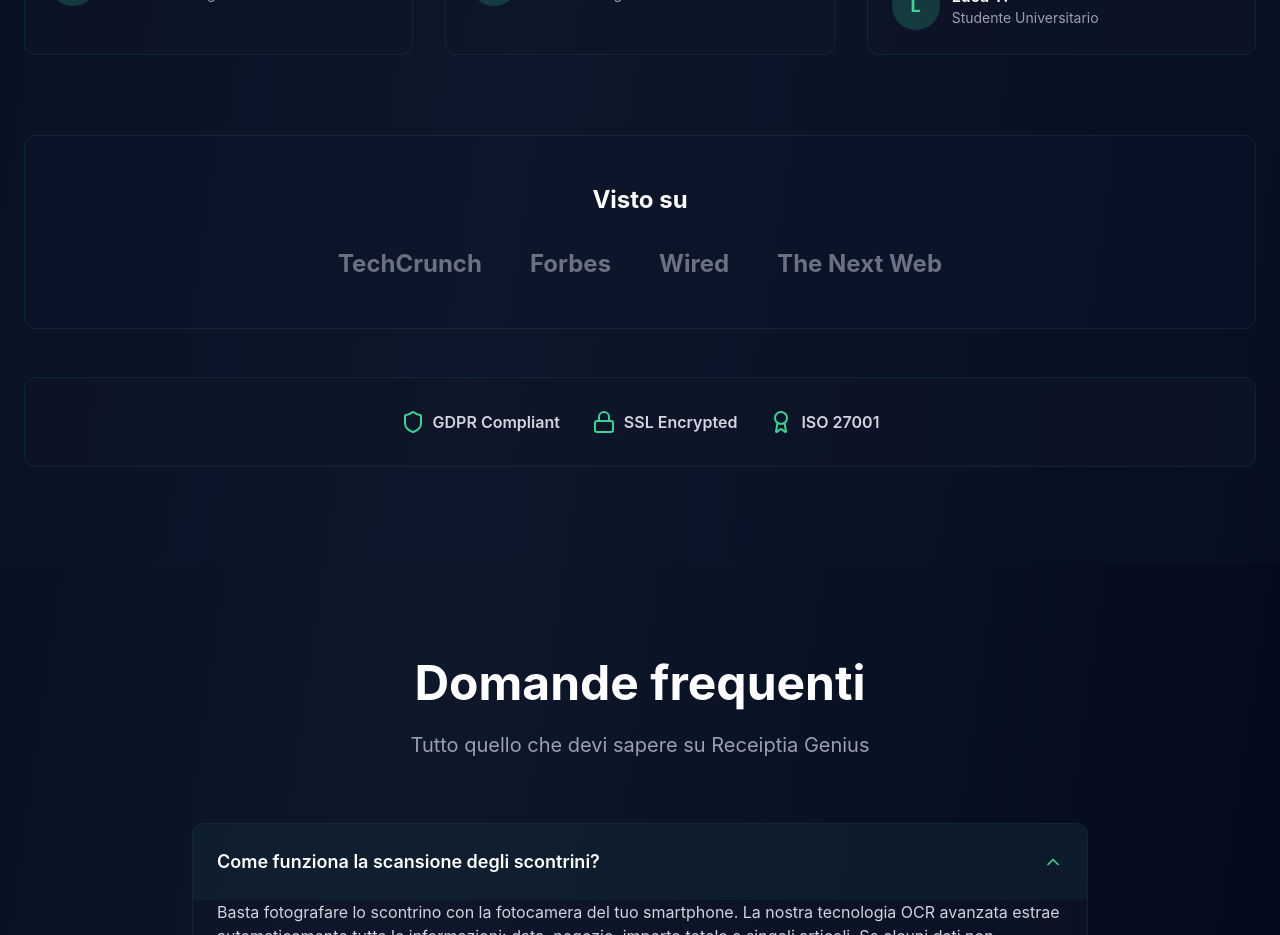
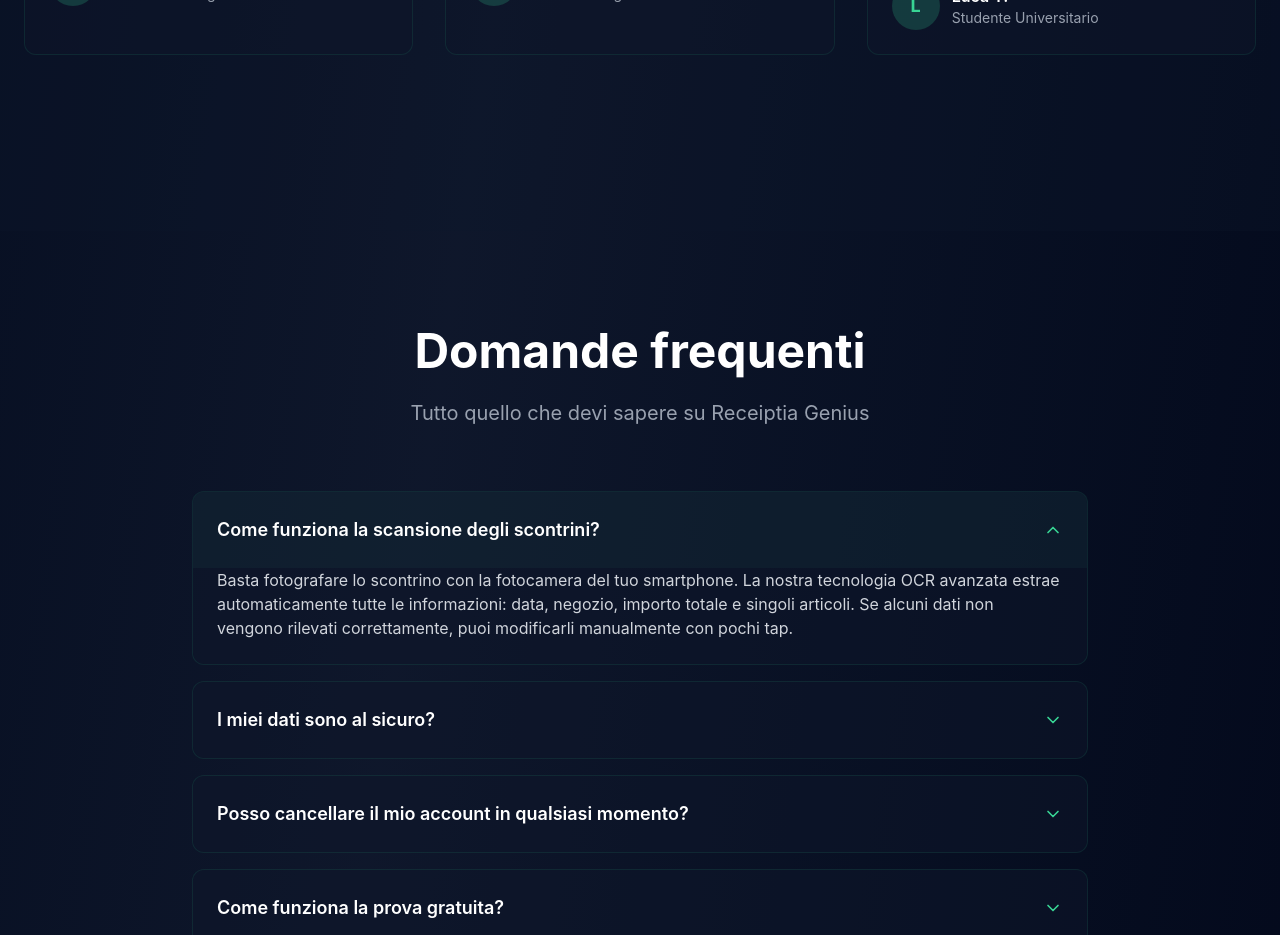
Before and after one commit to diegoaldighieri/Scrum, a Next.js app: page / in a window 1280 px wide. Shown: the part 5160-6095 px from the top of the page. Built offline with nearby package versions, Linux system fonts and the light colour scheme.

Commit message:
sistemato roba che non abbiamo

```diff
--- a/src/components/Trust.tsx
+++ b/src/components/Trust.tsx
@@ -1,7 +1,6 @@
 "use client";
 
 import { Shield, Users, Award, Lock } from "lucide-react";
-import Image from "next/image";
 import { useTheme } from "@/contexts/ThemeContext";
 
 export default function Trust() {
@@ -167,66 +166,7 @@
               ))}
             </div>
           </div>
-
-          {/* Press Coverage */}
-          <div className={`text-center p-12 rounded-xl border ${
-              theme === 'dark'
-                  ? 'bg-slate-900/30 border-primary/10'
-                  : 'bg-gray-50 border-gray-200'
-          }`}>
-            <h3 className={`text-2xl font-bold mb-8 ${
-                theme === 'dark' ? 'text-white' : 'text-slate-900'
-            }`}>
-              Visto su
-            </h3>
-            <div className="flex flex-wrap justify-center items-center gap-12">
-              {logos.map((logo, i) => (
-                  <div
-                      key={i}
-                      className={`text-2xl font-bold ${
-                          theme === 'dark' ? 'text-gray-500' : 'text-gray-400'
-                      } hover:text-primary transition-colors`}
-                  >
-                    {logo.name}
-                  </div>
-              ))}
-            </div>
           </div>
-
-          {/* Security Certification */}
-          <div className={`mt-12 p-8 rounded-xl border text-center ${
-              theme === 'dark'
-                  ? 'bg-slate-900/50 border-primary/10'
-                  : 'bg-white border-gray-200 shadow-md'
-          }`}>
-            <div className="flex justify-center space-x-8 items-center">
-              <div className="flex items-center space-x-2">
-                <Shield className="w-6 h-6 text-primary" />
-                <span className={`font-semibold ${
-                    theme === 'dark' ? 'text-gray-300' : 'text-gray-700'
-                }`}>
-                GDPR Compliant
-              </span>
-              </div>
-              <div className="flex items-center space-x-2">
-                <Lock className="w-6 h-6 text-primary" />
-                <span className={`font-semibold ${
-                    theme === 'dark' ? 'text-gray-300' : 'text-gray-700'
-                }`}>
-                SSL Encrypted
-              </span>
-              </div>
-              <div className="flex items-center space-x-2">
-                <Award className="w-6 h-6 text-primary" />
-                <span className={`font-semibold ${
-                    theme === 'dark' ? 'text-gray-300' : 'text-gray-700'
-                }`}>
-                ISO 27001
-              </span>
-              </div>
-            </div>
-          </div>
-        </div>
       </section>
   );
 }
```
